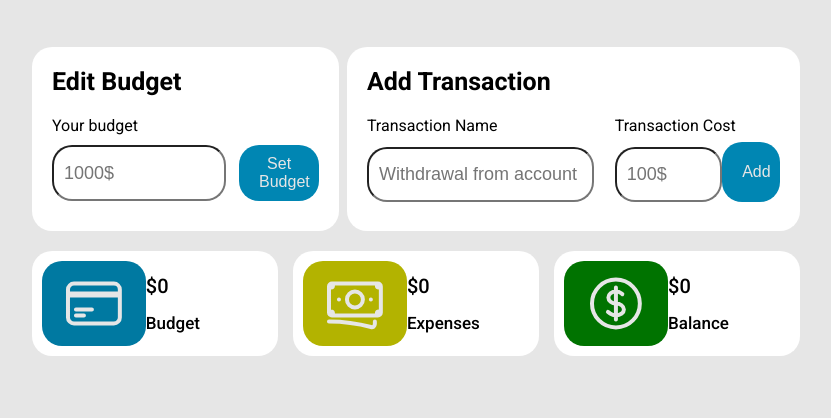
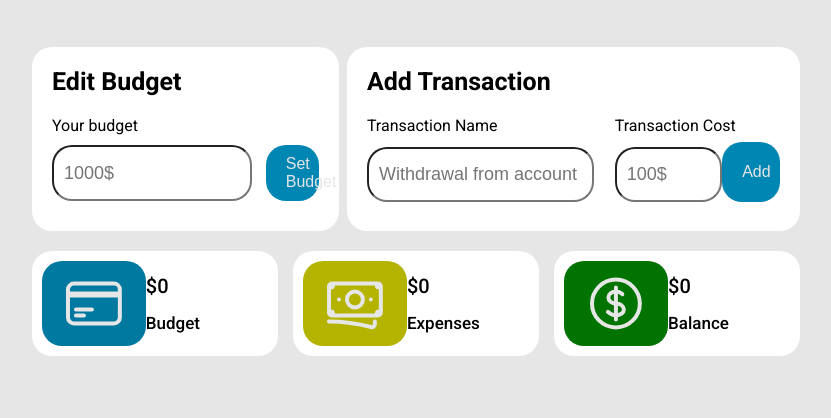
Before and after one commit to MarioMilosevic/Expense-Tracker, a website built with Vite: page index.html in a window 1280 px wide. Shown: the part 114-532 px from the top of the page, without its empty margins (224-1055 px from the left). Built offline with nearby package versions, Linux system fonts and the light colour scheme.

Commit message:
Fix button position

```diff
--- a/style.css
+++ b/style.css
@@ -76,7 +76,7 @@ header {
 }
 
 .budgetInput input {
-  width: 65%;
+  width: 75%;
   border-radius: 2rem;
   padding-left: 1rem;
   font-size: 1.8rem;
@@ -87,7 +87,7 @@ header {
   color: var(--body--background-color);
   padding: 1rem 2rem;
   border-radius: 2rem;
-  width: 30%;
+  width: 20%;
   height: 100%;
   font-size: 1.6rem;
   border: none;
@@ -126,7 +126,7 @@ header {
 }
 
 .transactionCost input {
-  width: 30%;
+  width: 50%;
 }
 
 .transactionCostInput {
```
